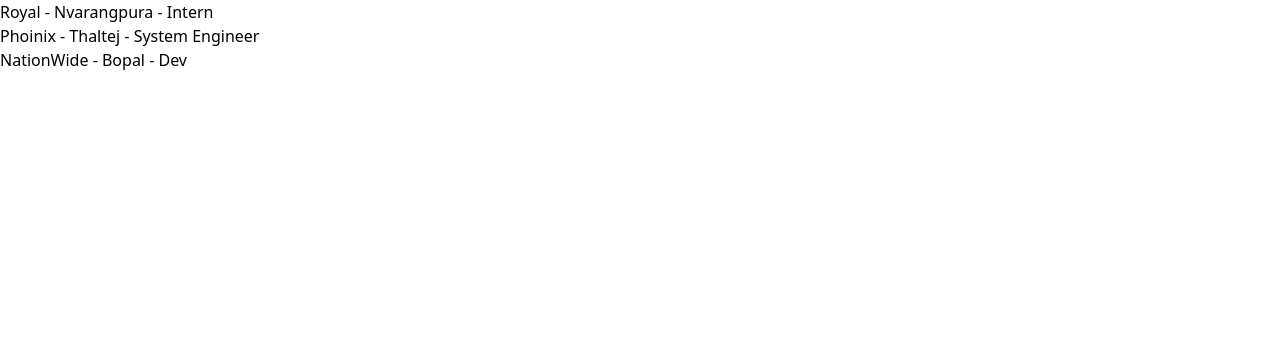
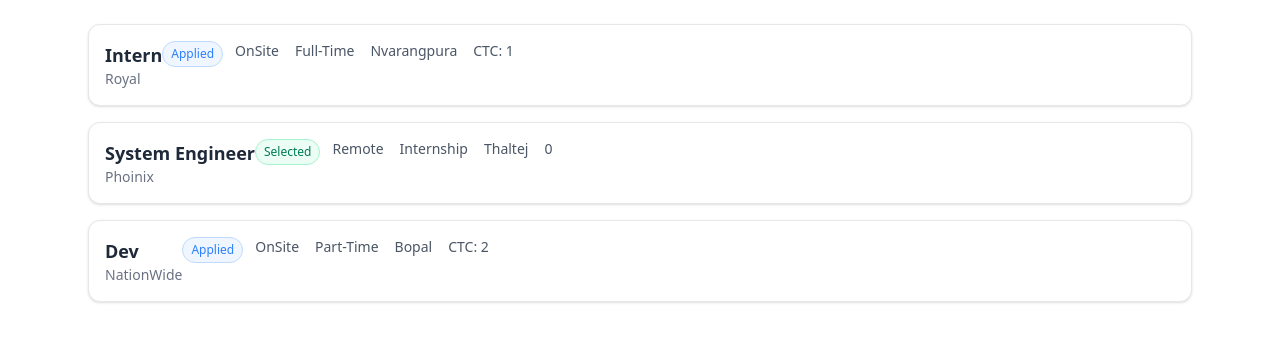
Before and after one commit to anuragkumar-git/job-tracker, a React (Vite) app: page / in a window 1280 px wide. Shown: the top 342 px of the page. Built offline with nearby package versions, Linux system fonts and the light colour scheme.

Commit message:
feat: render applications using ApplicationCard component

```diff
--- a/src/App.jsx
+++ b/src/App.jsx
@@ -1,18 +1,17 @@
 import { useState } from "react";
 import { getApplications } from "./services/storage";
+import ApplicationCard from "./features/applications/ApplicationCard";
 
 function App() {
   const [jobs, setJobs] = useState(() => getApplications());
 
   return (
     <>
-      {jobs.map((job) => (
-        <div key={job?.id}>
-          <p>
-            {job?.companyName} - {job?.location} - {job?.jobRole}
-          </p>
-        </div>
-      ))}
+      <div className="max-w-6xl mx-auto p-6 space-y-4">
+        {jobs.map((job) => (
+          <ApplicationCard key={job?.id} application={job} />
+        ))}
+      </div>
     </>
   );
 }
--- /dev/null
+++ b/src/components/StatusBadge.jsx
@@ -0,0 +1,21 @@
+import React from "react";
+
+export default function StatusBadge({ status }) {
+  // const base = "text-xs text-center font-medium px-2 py-1 rounded-full border";
+  const base = "text-xs font-medium px-2 py-1 rounded-full border";
+
+  const statusStyle = {
+    Applied: "bg-blue-50 text-blue-500 border-blue-200",
+    ShortListed: "bg-purple-50 text-purple-700 border-purple-200",
+    "Interview Scheduled": "bg-yellow-50 text-yellow-700 border-yellow-200",
+    Interviewed: "bg-orange-50 text-orange-700 border-orange-200",
+    Selected: "bg-emerald-50 text-emerald-700 border-emerald-200",
+    Rejected: "bg-red-50 text-red-700 border-red-200",
+    "No Response": "bg-gray-50 text-gray-700 border-gray-200",
+  };
+  return (
+    <span className={`${base} ${statusStyle[status] || statusStyle.Applied}`}>
+      {status}
+    </span>
+  );
+}
--- a/src/features/applications/ApplicationCard.jsx
+++ b/src/features/applications/ApplicationCard.jsx
@@ -1,9 +1,40 @@
-import React from 'react'
+import StatusBadge from "../../components/StatusBadge";
 
-function ApplicationCard() {
+function ApplicationCard({ application }) {
+  const {
+    companyName,
+    jobRole,
+    workMode,
+    jobtype,
+    location,
+    ctc,
+    status,
+    interviewDate,
+  } = application;
   return (
-    <div>ApplicationCard</div>
-  )
+    <>
+      <div className="border border-gray-200 rounded-xl p-4 shadow-sm bg-white flex fles-col gap-3">
+        <div className="flex items-start justify-between">
+          <div>
+            <h2 className="text-lg font-semibold text-gray-800">{jobRole}</h2>
+            <p className="text-sm text-gray-500 ">{companyName}</p>
+          </div>
+          <StatusBadge status={status} />
+        </div>
+        <div className="text-sm text-gray-600 flex flex-wrap gap-x-4 gap-y-1">
+          <span>{workMode}</span>
+          <span>{jobtype}</span>
+          <span>{location}</span>
+          {ctc && <span>CTC: {ctc}</span>}
+        </div>
+        {interviewDate && (
+          <p className="text-sm text-yellow-700">
+            In terview on: {new Date(interviewDate).toLocaleDateString()}
+          </p>
+        )}
+      </div>
+    </>
+  );
 }
 
-export default ApplicationCard
+export default ApplicationCard;
```
